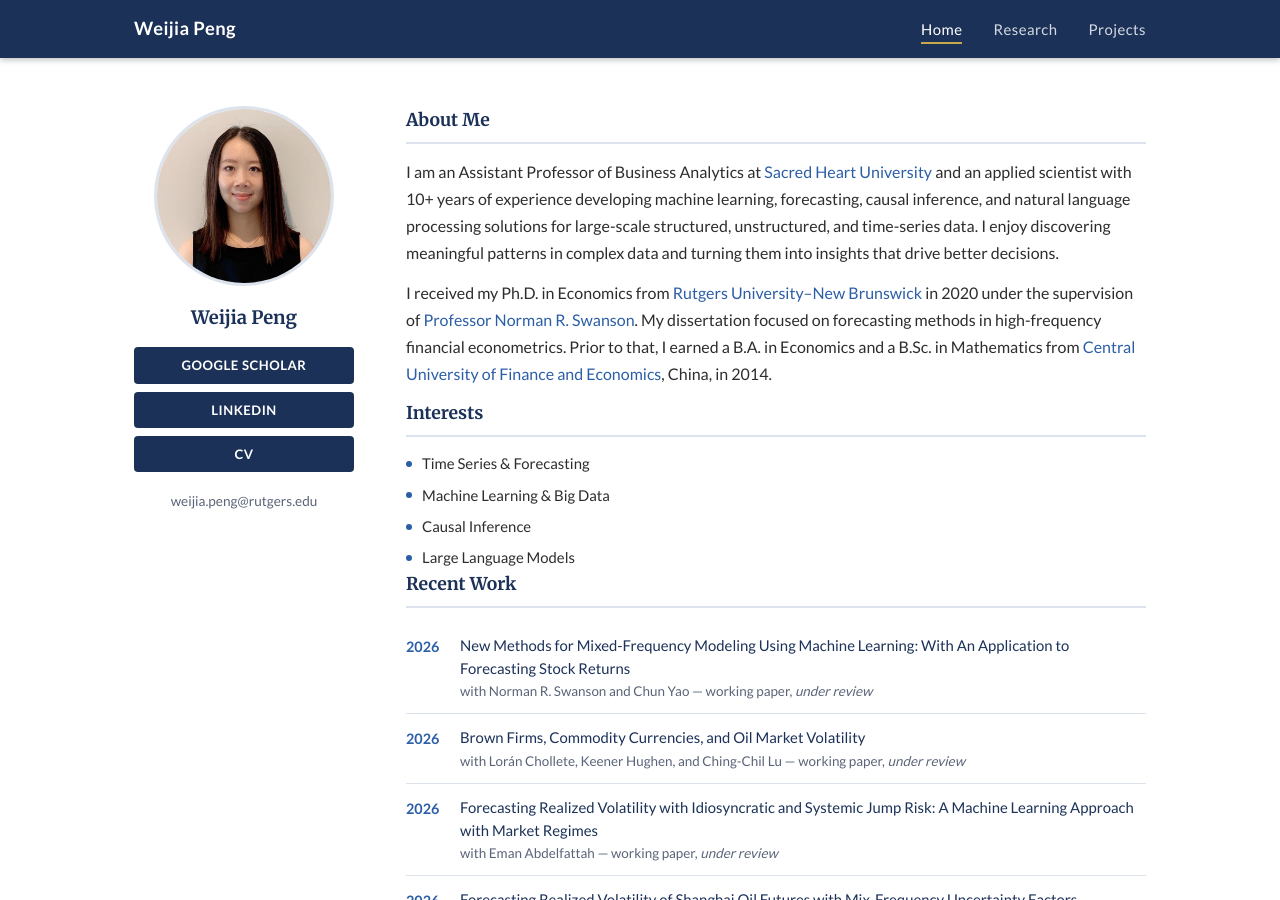
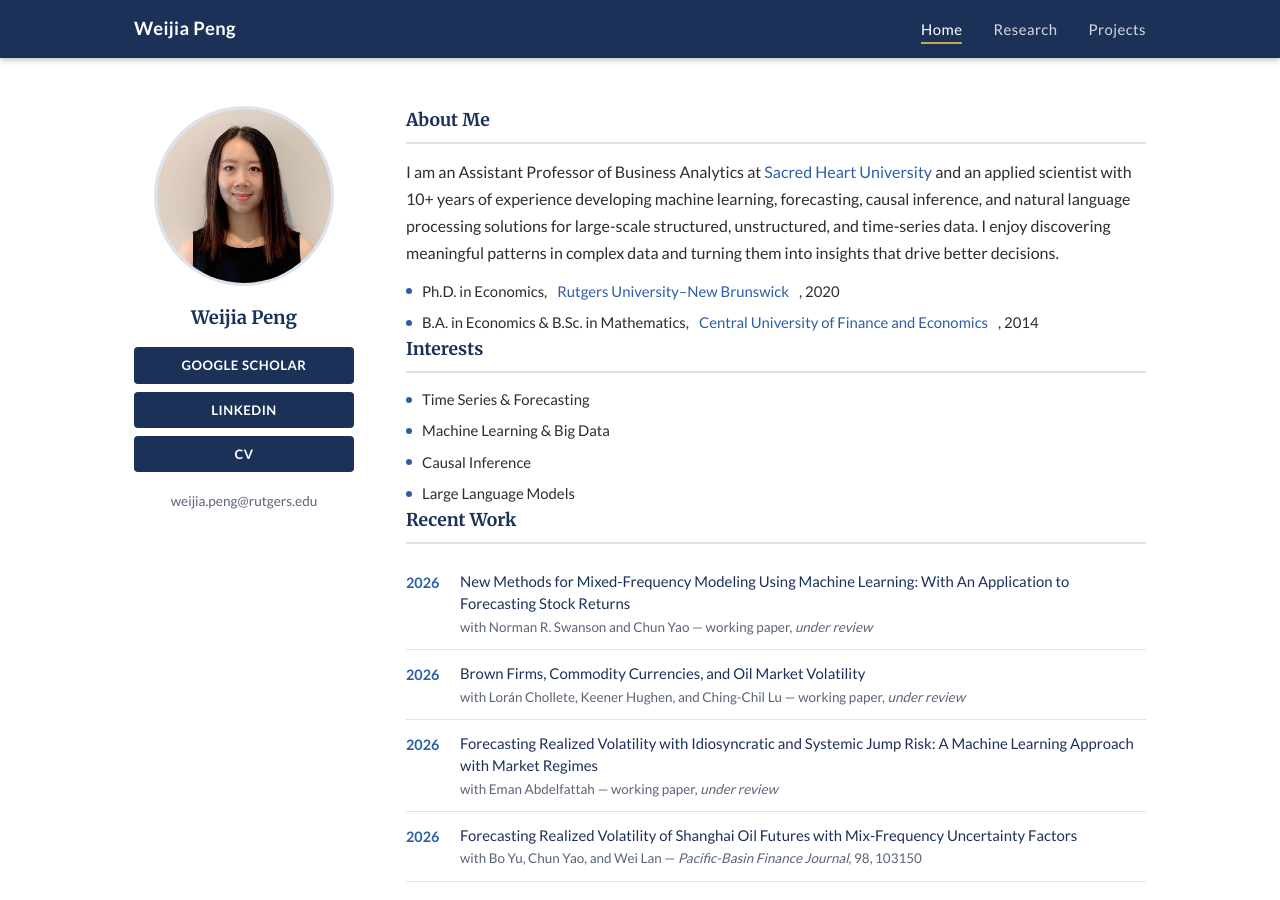
Before and after one commit to weijiap/weijiap.github.io, a Jekyll site: the page built from index.html, in a window 1280 px wide and 900 px high. Built offline with Jekyll 4.4.1, drawn with Linux system fonts in a browser that asks for light colours.

Commit message:
Replace education paragraph with bullet points
Co-Authored-By: Claude Sonnet 4.6 <noreply@anthropic.com>

```diff
--- a/index.html
+++ b/index.html
@@ -39,13 +39,10 @@ title: Home
       <p>
         I am an Assistant Professor of Business Analytics at <a href="https://www.sacredheart.edu/" target="_blank" rel="noopener">Sacred Heart University</a> and an applied scientist with 10+ years of experience developing machine learning, forecasting, causal inference, and natural language processing solutions for large-scale structured, unstructured, and time-series data. I enjoy discovering meaningful patterns in complex data and turning them into insights that drive better decisions.
       </p>
-      <p>
-        I received my Ph.D. in Economics from <a href="https://newbrunswick.rutgers.edu/" target="_blank" rel="noopener">Rutgers University&ndash;New Brunswick</a> in 2020 under the supervision of
-        <a href="https://economics.rutgers.edu/people/faculty/people/86-faculty/199-swanson-norman" target="_blank" rel="noopener">Professor Norman R. Swanson</a>.
-        My dissertation focused on forecasting methods in high-frequency financial econometrics.
-        Prior to that, I earned a B.A. in Economics and a B.Sc. in Mathematics from
-        <a href="http://www.cufe.edu.cn/" target="_blank" rel="noopener">Central University of Finance and Economics</a>, China, in 2014.
-      </p>
+      <ul class="interest-list" style="margin-top: 8px;">
+        <li>Ph.D. in Economics, <a href="https://newbrunswick.rutgers.edu/" target="_blank" rel="noopener">Rutgers University&ndash;New Brunswick</a>, 2020</li>
+        <li>B.A. in Economics &amp; B.Sc. in Mathematics, <a href="http://www.cufe.edu.cn/" target="_blank" rel="noopener">Central University of Finance and Economics</a>, 2014</li>
+      </ul>
     </section>
 
     <section class="interests-section">
```
